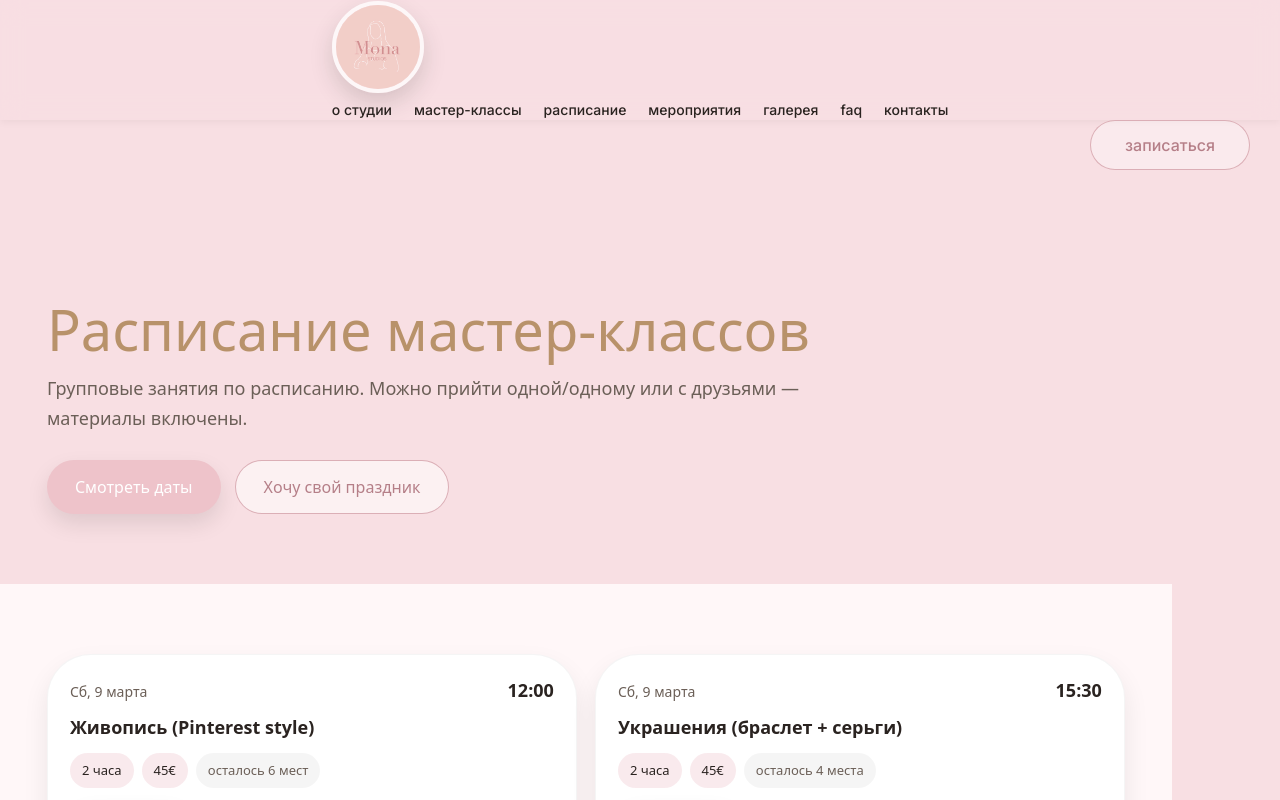
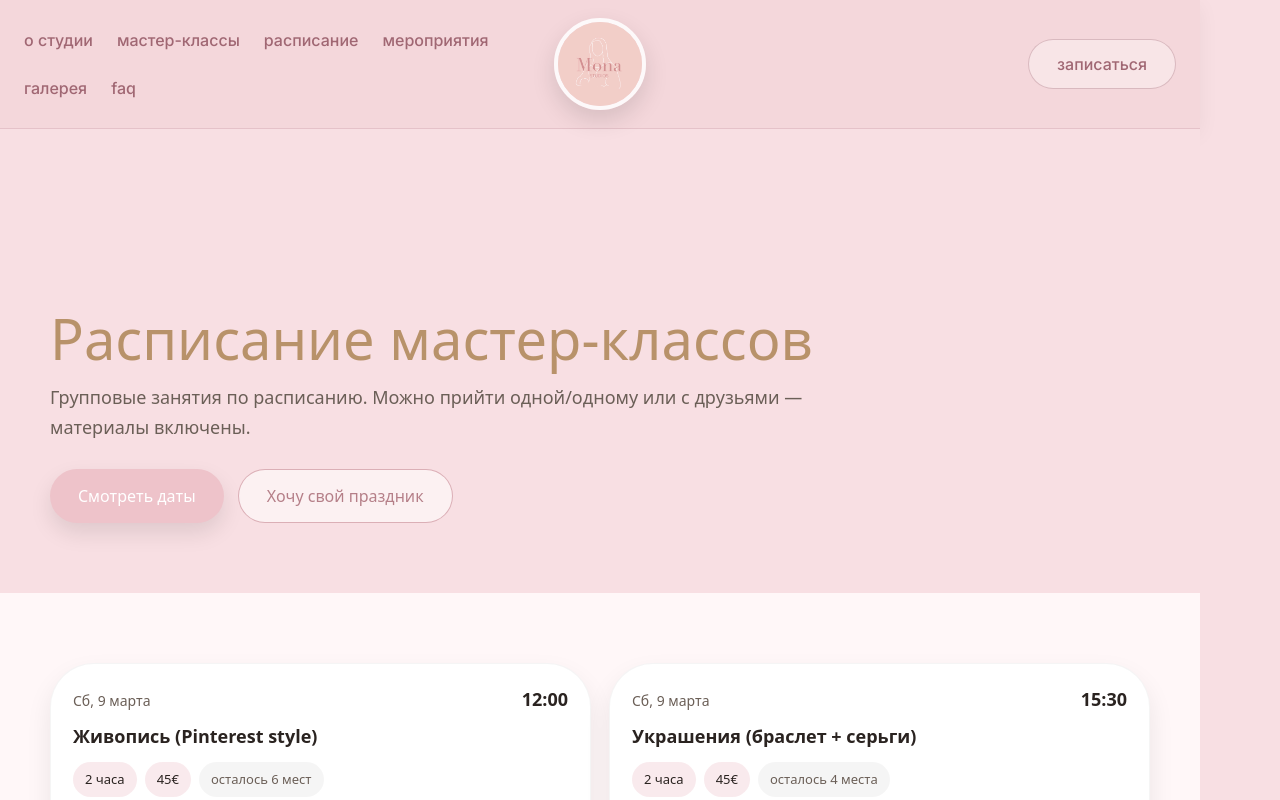
Before and after one commit to veroncav/Mona.StudiosWeb, a React (Vite) app: page /schedule in a window 1280 px wide. Shown: the top 800 px of the page. Built offline with nearby package versions, Linux system fonts and the light colour scheme.

Commit message:
workshops page header fix

```diff
--- a/src/App.jsx
+++ b/src/App.jsx
@@ -14,7 +14,6 @@ function App() {
     return (
         <>
             <Header />
-            <main style={{ paddingTop: "120px" }}>
             <Routes>
                 <Route path="/" element={<Home />} />
                 <Route path="/about" element={<About />} />
@@ -25,7 +24,6 @@ function App() {
                 <Route path="/faq" element={<FAQ />} />
                 <Route path="/contact" element={<Contact />} />
             </Routes>
-            </main>
         </>
     );
 }
--- a/src/components/Header.jsx
+++ b/src/components/Header.jsx
@@ -4,33 +4,25 @@ import "./header.css";
 
 export default function Header() {
     return (
-        <header className="header">
-
-            <div className="header__inner">
-
-                {/* Логотип */}
-                <Link to="/" className="header__logoLink">
-                    <img src={logoImg} className="header__logo" alt="Mona Studios" />
-                </Link>
-
-                {/* Навигация */}
-                <nav className="header__nav">
+        <header className="appHeader">
+            <div className="appHeader__inner">
+                <nav className="appHeader__nav">
                     <Link to="/about">о студии</Link>
                     <Link to="/workshops">мастер-классы</Link>
                     <Link to="/schedule">расписание</Link>
                     <Link to="/events">мероприятия</Link>
                     <Link to="/gallery">галерея</Link>
                     <Link to="/faq">faq</Link>
-                    <Link to="/contact">контакты</Link>
                 </nav>
 
-                {/* Кнопка */}
-                <Link to="/contact" className="header__btn">
+                <Link to="/" className="appHeader__logoLink">
+                    <img src={logoImg} className="appHeader__logo" alt="Mona Studios" />
+                </Link>
+
+                <Link to="/contact" className="appHeader__btn">
                     записаться
                 </Link>
-
             </div>
-
         </header>
     );
 }
--- a/src/components/header.css
+++ b/src/components/header.css
@@ -1,33 +1,82 @@
-.header{
-    width:100%;
-    background:white;
-    padding:16px 20px;
-    display:flex;
-    align-items:center;
-    justify-content:space-between;
-    box-shadow:0 2px 8px rgba(0,0,0,0.05);
+.appHeader{
+    width: 100%;
+    background: #f4d7db;
+    border-bottom: 1px solid rgba(160,103,115,0.18);
+    box-shadow: 0 6px 20px rgba(0,0,0,0.05);
 }
 
-.header__logo{
-    height:42px;
+.appHeader__inner{
+    max-width: 1200px;
+    margin: 0 auto;
+    padding: 18px 24px;
+
+    display: grid;
+    grid-template-columns: 1fr auto 1fr;
+    align-items: center;
+    gap: 20px;
 }
 
-.header__nav{
-    display:flex;
-    gap:22px;
+.appHeader__nav{
+    display: flex;
+    align-items: center;
+    gap: 24px;
+    flex-wrap: wrap;
 }
 
-.header__nav a{
-    text-decoration:none;
-    color:var(--text);
-    font-size:14px;
+.appHeader__nav a{
+    text-decoration: none;
+    color: #a06773;
+    font-size: 16px;
+    font-weight: 500;
+    white-space: nowrap;
 }
 
-.header__btn{
-    background:var(--pink);
-    color:white;
-    padding:10px 18px;
-    border-radius:20px;
-    text-decoration:none;
-    font-size:14px;
+.appHeader__logoLink{
+    justify-self: center;
+    display: flex;
+    align-items: center;
+    justify-content: center;
 }
+
+.appHeader__logo{
+    width: 92px;
+    height: 92px;
+    border-radius: 50%;
+    object-fit: cover;
+    border: 4px solid rgba(255,255,255,0.85);
+    box-shadow: 0 10px 24px rgba(0,0,0,0.12);
+}
+
+.appHeader__btn{
+    justify-self: end;
+    text-decoration: none;
+    color: #a06773;
+    border: 1px solid rgba(160,103,115,0.35);
+    background: rgba(255,255,255,0.35);
+    padding: 12px 28px;
+    border-radius: 999px;
+    font-size: 16px;
+    font-weight: 500;
+}
+
+@media (max-width: 980px){
+    .appHeader__inner{
+        grid-template-columns: 1fr;
+        justify-items: center;
+        text-align: center;
+    }
+
+    .appHeader__nav{
+        justify-content: center;
+        gap: 16px;
+    }
+
+    .appHeader__btn{
+        justify-self: center;
+    }
+
+    .appHeader__logo{
+        width: 78px;
+        height: 78px;
+    }
+}
--- a/src/pages/Workshops.jsx
+++ b/src/pages/Workshops.jsx
@@ -8,7 +8,6 @@ export default function Workshops() {
     return (
         <div className="workshopsPage">
             <div className="workshopsContainer">
-
                 <h1 className="workshopsTitle">Мастер-классы</h1>
 
                 <p className="workshopsLead">
@@ -17,7 +16,6 @@ export default function Workshops() {
                     работу вы заберёте с собой.
                 </p>
 
-                {/* PAINTING */}
                 <section className="workshopBlock">
                     <h2 className="workshopName">Картины на холсте</h2>
 
@@ -38,7 +36,6 @@ export default function Workshops() {
                     </p>
                 </section>
 
-                {/* JEWELRY */}
                 <section className="workshopBlock">
                     <h2 className="workshopName">Создание украшений</h2>
 
@@ -57,7 +54,6 @@ export default function Workshops() {
                     </p>
                 </section>
 
-                {/* SHOPPER */}
                 <section className="workshopBlock">
                     <h2 className="workshopName">Роспись шопперов</h2>
 
@@ -76,7 +72,6 @@ export default function Workshops() {
                         который можно использовать каждый день.
                     </p>
                 </section>
-
             </div>
         </div>
     );
--- a/src/pages/workshops.css
+++ b/src/pages/workshops.css
@@ -1,50 +1,17 @@
-:root{
-    --bg:#f8dfe3;
-    --section:#fff7f8;
-    --gold:#b8926a;
-    --text:#2a2320;
-    --muted:#6b5f57;
-
-    --pink:#eec3ca;
-    --pinkHover:#e6b4bd;
-    --outline: rgba(216,168,176,0.9);
-
-    --radius: 44px;
-
-    --fontBody: "Inter", system-ui, -apple-system, Segoe UI, Roboto, Arial, sans-serif;
-    --fontTitle: "Playfair Display", Georgia, serif;
-}
-
-/* ===== page (full width background) ===== */
 .workshopsPage{
-    position: relative;
     min-height: 100vh;
+    background: var(--section);
     font-family: var(--fontBody);
     color: var(--text);
-    padding: 140px 20px 100px;
-    z-index: 1;
-}
-
-/* light pink background to full viewport */
-.workshopsPage::before{
-    content: "";
-    position: fixed;
-    inset: 0;
-    background: var(--section);
-    z-index: -1;
+    padding: 40px 20px 100px;
 }
 
 .workshopsContainer{
     width: min(900px, 92%);
     margin: 0 auto;
     text-align: center;
-
-    display: flex;
-    flex-direction: column;
-    align-items: center;
 }
 
-/* ===== title + lead ===== */
 .workshopsTitle{
     font-family: var(--fontTitle);
     font-size: 52px;
@@ -53,7 +20,6 @@
     margin: 0 0 14px;
     line-height: 1.05;
     letter-spacing: 0.2px;
-    text-align: center;
 }
 
 .workshopsLead{
@@ -62,10 +28,8 @@
     margin: 0 auto 60px;
     max-width: 680px;
     font-size: 16px;
-    text-align: center;
 }
 
-/* ===== blocks ===== */
 .workshopBlock{
     width: 100%;
     max-width: 900px;
@@ -73,7 +37,6 @@
     text-align: center;
 }
 
-/* заголовок блока */
 .workshopName{
     font-family: var(--fontTitle);
     font-size: 36px;
@@ -81,38 +44,30 @@
     margin: 0 0 24px;
     color: var(--text);
     line-height: 1.15;
-    text-align: center;
 }
 
-/* ===== image ===== */
 .workshopImage{
     width: 100%;
     display: flex;
     justify-content: center;
-    align-items: center;
     margin: 0 auto 28px;
 }
 
 .workshopImage img{
     width: 100%;
     max-width: 760px;
-
     height: auto;
     max-height: 520px;
-
-    object-fit: contain; /* НЕ обрезает */
+    object-fit: contain;
     object-position: center;
-
     display: block;
     margin: 0 auto;
-
     background: #fff;
     border-radius: 20px;
     box-shadow: 0 14px 32px rgba(0,0,0,0.08);
     border: 1px solid rgba(0,0,0,0.05);
 }
 
-/* ===== text ===== */
 .workshopText{
     color: var(--muted);
     font-size: 16px;
@@ -127,7 +82,6 @@
     font-weight: 600;
 }
 
-/* ===== responsive ===== */
 @media (max-width: 900px){
     .workshopsTitle{ font-size: 42px; }
     .workshopName{ font-size: 30px; }
@@ -136,8 +90,7 @@
 }
 
 @media (max-width: 520px){
-    .workshopsPage{ padding-top: 120px; }
-
+    .workshopsPage{ padding: 30px 16px 80px; }
     .workshopsTitle{ font-size: 34px; }
     .workshopName{ font-size: 26px; }
     .workshopText{ font-size: 15px; }
```
Lines whose indentation alone changed are shown as unchanged.
